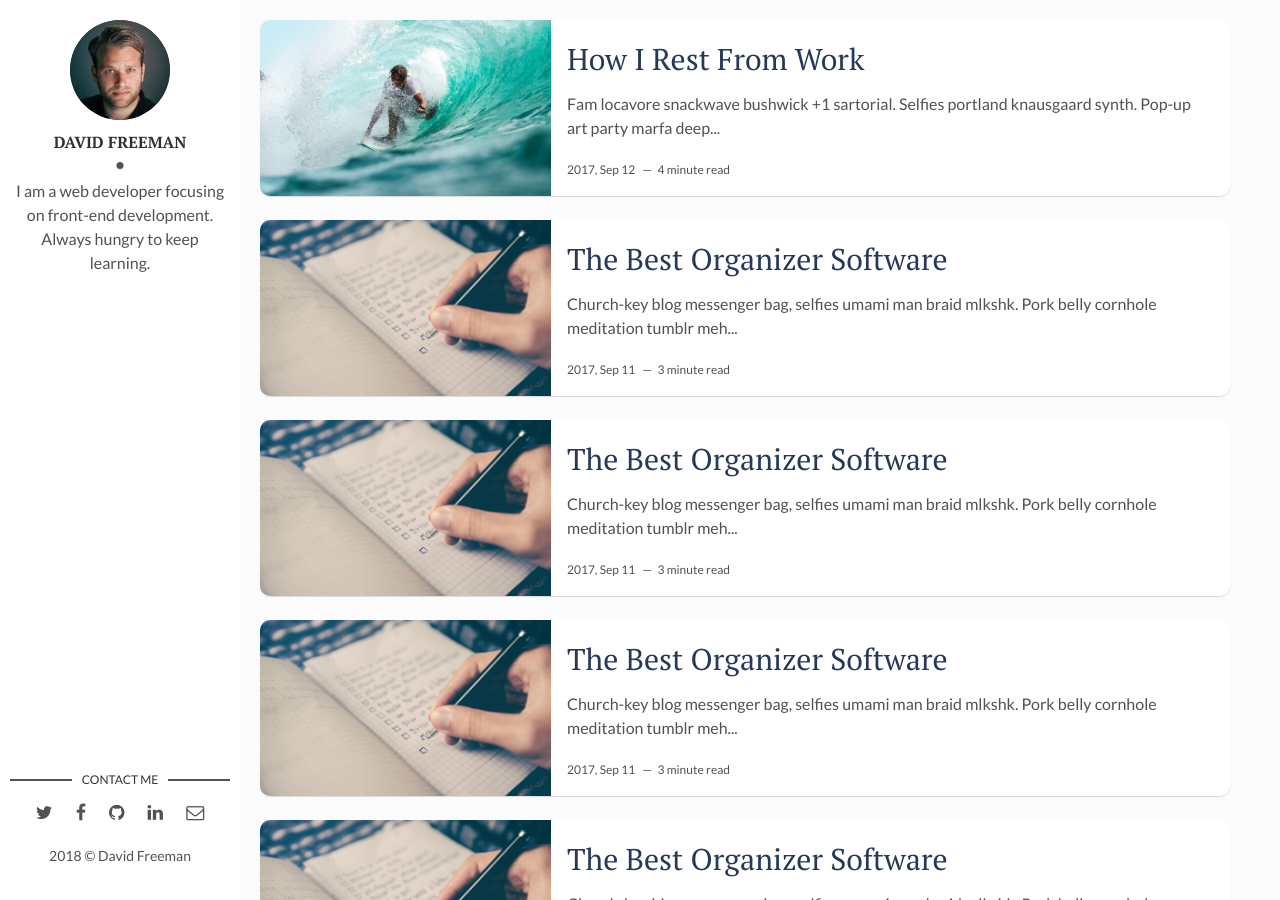
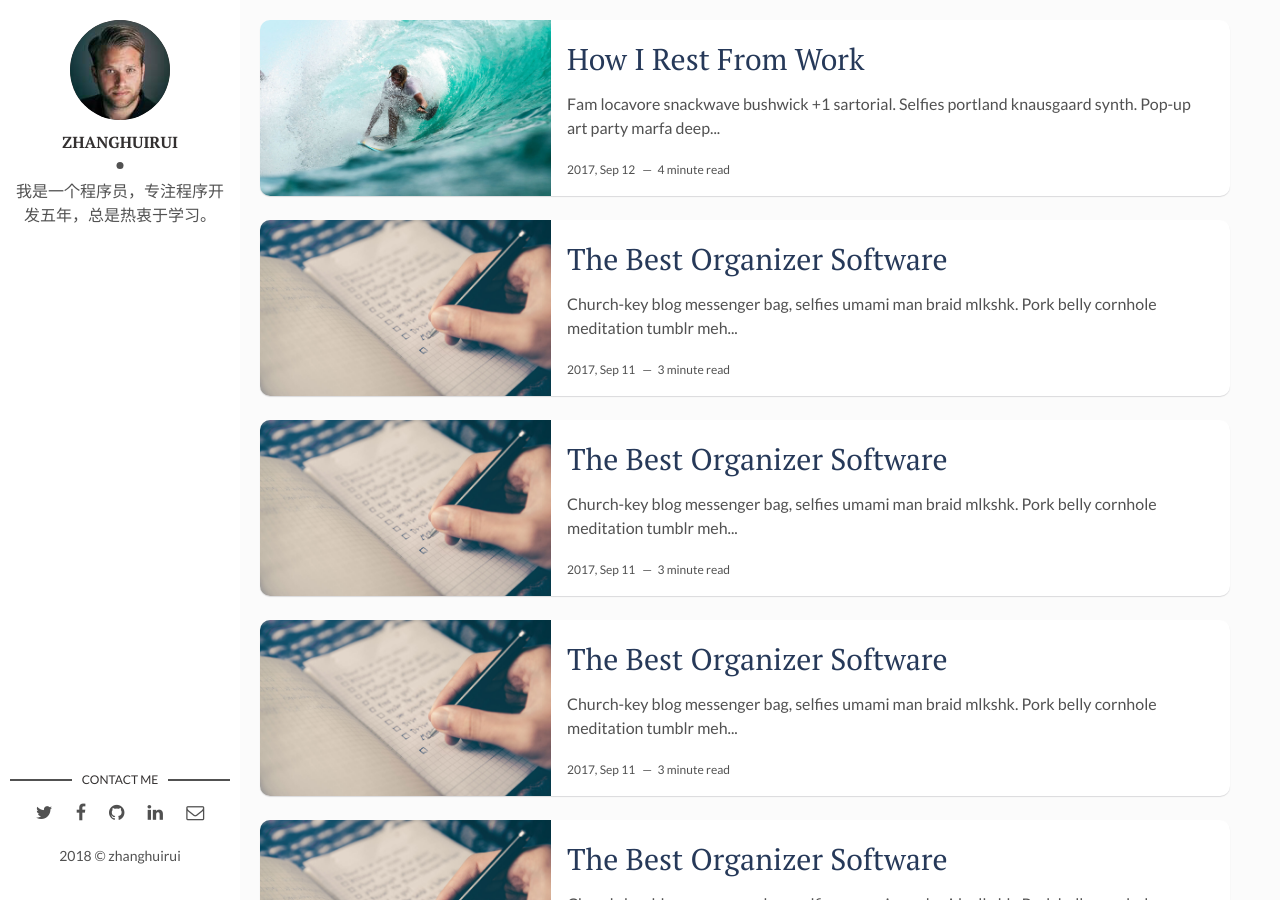
Before and after one commit to ZhangHuirui/ZhangHuirui.github.io, a Jekyll site: the page built from index.html, in a window 1280 px wide and 900 px high. Built offline with Jekyll 4.4.1, drawn with Linux system fonts in a browser that asks for light colours; the list of posts is cut into pages by our own code.

Commit message:
config
config

Co-Authored-By: ZhangHuirui <zhanghuirui163@163.com>

```diff
--- a/_config.yml
+++ b/_config.yml
@@ -1,22 +1,20 @@
-title: Hello, world! I'm David Freeman
+title: 哈喽，天方方！
 description: > # this means to ignore newlines until "baseurl:"
-  Write an awesome description for your new site here. You can edit this
-  line in _config.yml. It will appear in your document head meta (for
-  Google search results) and in your feed.xml site description.
+  不信青春换不回，不容青史尽成灰。
 permalink: ':title/'
 baseurl: "" # the subpath of your site, e.g. /blog
-url: "" # the base hostname & protocol for your site, e.g. http://example.com
+url: "https://zhanghuirui.github.io" # the base hostname & protocol for your site, e.g. http://example.com
 site-twitter: #if your site has a twitter account, enter it here
 
 # Author Settings
-author: David Freeman # add your name
+author: zhanghuirui # add your name
 author-img: david-freeman.jpg # add your photo
-about-author: I am a web developer focusing on front-end development. Always hungry to keep learning. # add description
-social-twitter: # add your Twitter handle
-social-facebook: # add your Facebook handle
-social-github: artemsheludko # add your Github handle
-social-linkedin: # add your Linkedin handle
-social-email: # add your Email address
+about-author: 我是一个程序员，专注程序开发五年，总是热衷于学习。 # add description
+social-twitter: null # add your Twitter handle
+social-facebook: null # add your Facebook handle
+social-github: zhanghuirui # add your Github handle
+social-linkedin: null # add your Linkedin handle
+social-email: zhanghuirui163@163.com #add your Email address
 
 # Disqus
 discus-identifier: mr-brown # add your discus identifier
```
Also changed, not shown: 1 other file.
